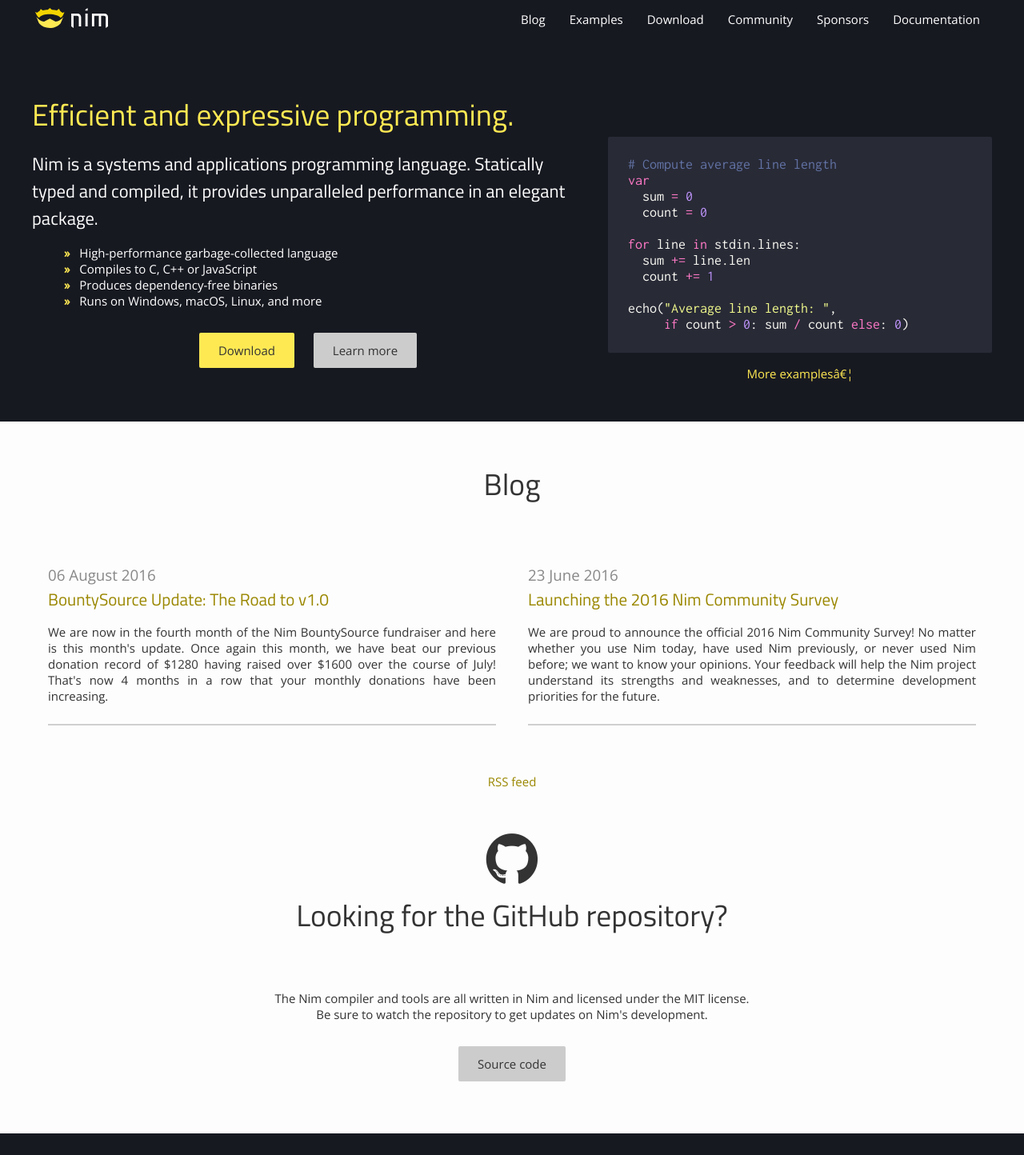
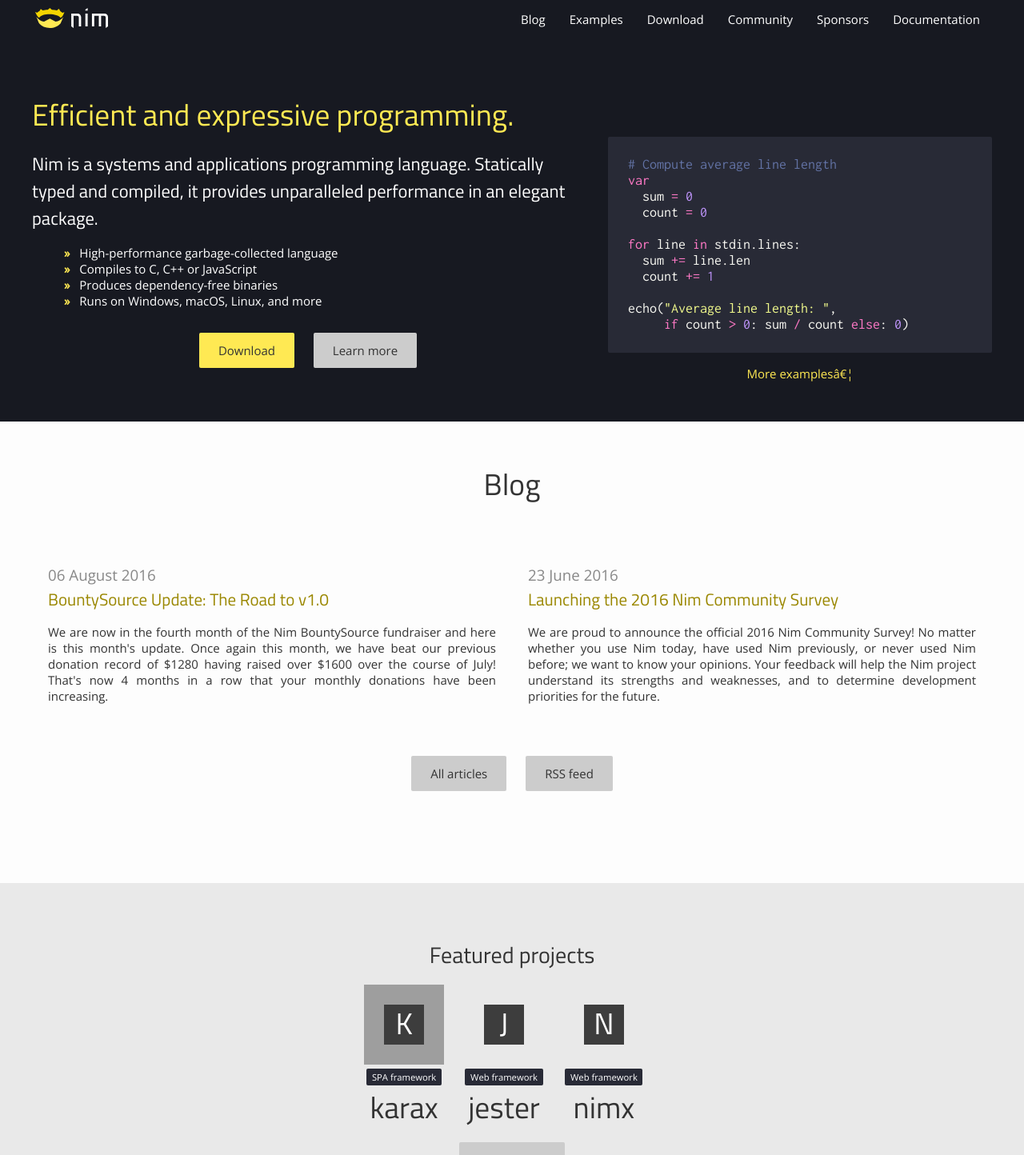
Before and after one commit to nim-lang/website, a Jekyll site: the page built from jekyll_prototype/index.html, in a window 1280 px wide. Shown: the top 1444 px of the page at 80% size. Built offline with Jekyll 4.4.1, drawn with Linux system fonts in a browser that asks for light colours; some of the changed text lies outside the part shown; grey boxes are pictures that could not be loaded.

Commit message:
Add featured projects section to front page.

```diff
--- a/jekyll_prototype/assets/css/main.scss
+++ b/jekyll_prototype/assets/css/main.scss
@@ -492,6 +492,60 @@
   align-items:center;
 }
 
+/* Style for the featured projects section */
+
+.project-container {
+  width: 100px;
+  display: inline-block;
+  margin-right: 15pt;
+
+  h1 {
+    margin: 0;
+  }
+
+  a {
+    text-decoration: none;
+    color: $default-color;
+    &:hover, &:focus {
+      text-decoration: underline;
+      color: $default-color;
+    }
+    &:active {
+      text-decoration: none;
+      color: $default-color;
+    }
+  }
+}
+
+.project-box {
+  width: 100px;
+  height: 100px;
+  display: flex;
+  justify-content: center;
+  align-items: center;
+
+}
+
+.project-box > h1 {
+  background-color: #3d3d3d;
+  width: 50px;
+  height: 50px;
+  color: white;
+  line-height: 1.3;
+}
+
+span.tag {
+  font-size: 60%;
+  background-color: $index-code-bg;
+  color: white;
+  border-radius: 2px;
+  padding: 2pt 5pt;
+}
+
+#karax {
+  background-image: url("http://www.gravatar.com/avatar/6275fdd9f48ec9184c5d6511d525c563?s=100&d=identicon");
+}
+
 // Styles that apply only to medium-sized screens (small laptops for example)
 @media (max-width: 1370px) {
   body {
--- a/jekyll_prototype/index.html
+++ b/jekyll_prototype/index.html
@@ -52,13 +52,53 @@
           <a class="post-link" href="{{ post.url | prepend: site.baseurl }}">{{ post.title | escape }}</a>
         </h2>
         <p>{{ post.excerpt | escape }}</p>
-        <hr>
       </div>
     {% endfor %}
   </div>
   <p class="feed-rss">
-    <a href="{{ "/feed.xml" | prepend: site.baseurl }}">RSS feed</a>
+    <a class="pure-button" href="{{ "/blog.html" | prepend: site.baseurl }}">All articles</a>
+    <a class="pure-button" href="{{ "/feed.xml" | prepend: site.baseurl }}">RSS feed</a>
   </p>
+</section>
+
+<section class="background-faded call-to-action">
+  <section class="content text-centered">
+    <h2>Featured projects</h2>
+    <div class="pure-g center">
+      <div class="pure-u-1-3">
+        <div class="project-container">
+          <a href="https://github.com/Araq/karax">
+            <div class="project-box" id="karax">
+              <h1>K</h1>
+            </div>
+            <span class="tag">SPA framework</span>
+            <h1>karax</h1>
+          </a>
+        </div>
+
+        <div class="project-container">
+          <a href="https://github.com/dom96/jester">
+            <div class="project-box" id="jester">
+              <h1>J</h1>
+            </div>
+            <span class="tag">Web framework</span>
+            <h1>jester</h1>
+          </a>
+        </div>
+
+        <div class="project-container">
+          <a href="https://github.com/yglukhov/nimx">
+            <div class="project-box" id="nimx">
+              <h1>N</h1>
+            </div>
+            <span class="tag">Web framework</span>
+            <h1>nimx</h1>
+          </a>
+        </div>
+      </div>
+    </div>
+    <a class="pure-button" href="https://github.com/trending/nim">See more</a>
+  </section>
 </section>
 
 <section class="content center-banner">
```
Also changed, not shown: other parts of jekyll_prototype/index.html (+2 -1 lines).
